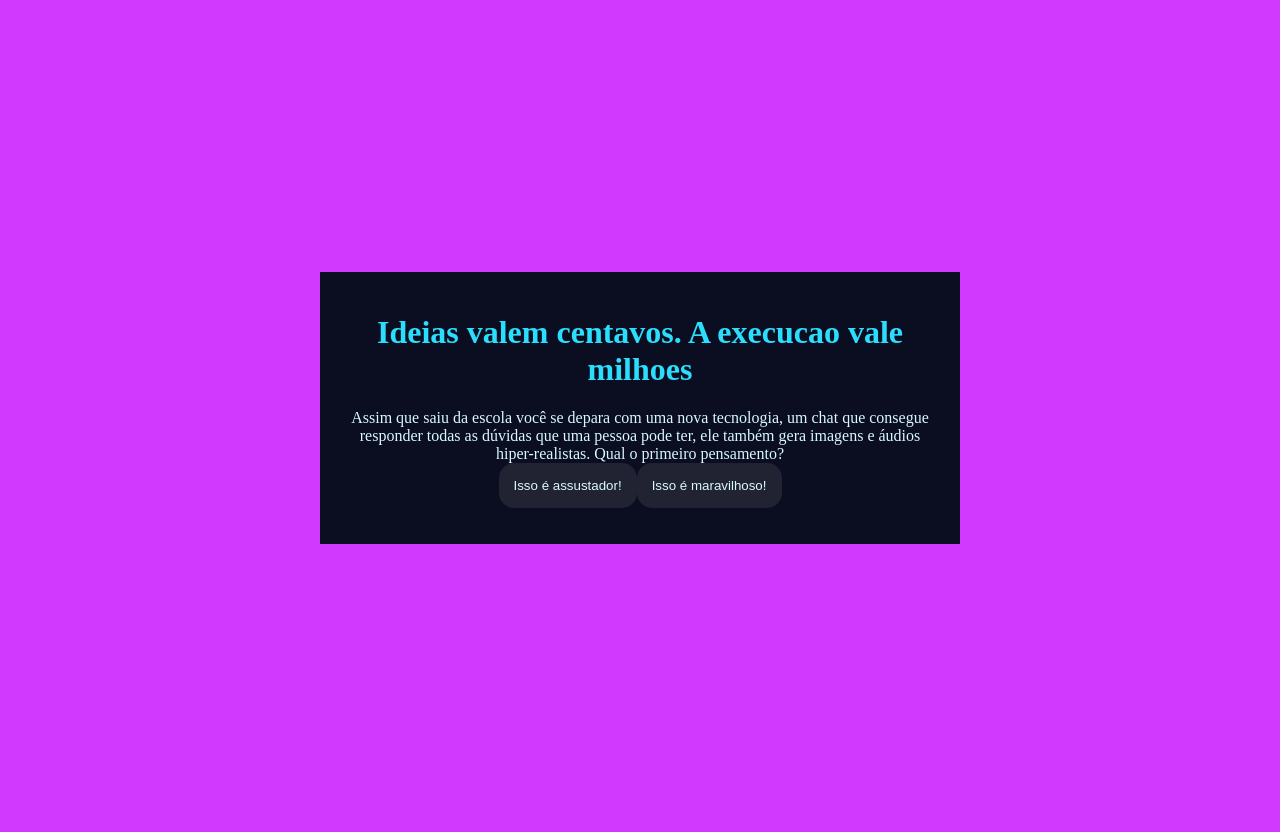
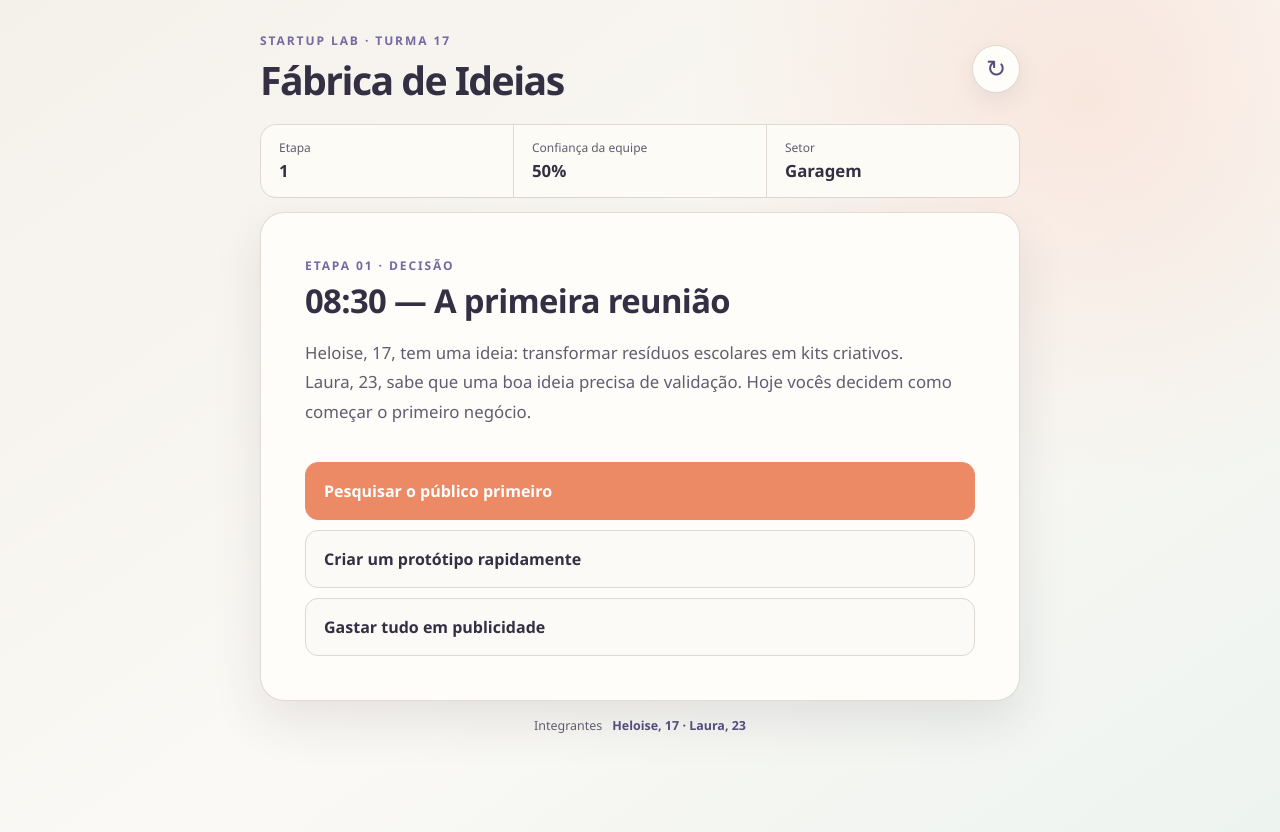
Before and after one commit to helozinha999/jovens-empreendedores, a plain HTML site: page index.html in a window 1280 px wide. Drawn offline with Linux system fonts and the light colour scheme.

Commit message:
Add files via upload

```diff
--- a/index.html
+++ b/index.html
@@ -1,20 +1,51 @@
-<!DOCTYPE html>
-<html lang="pt-br">
-<head>
-    <meta charset="UTF-8">
-    <meta name="viewport" content="width=device-width, initial-scale=1.0">
-    <link rel="stylesheet" href="style.css">
-    <title>Ideias valem centavos. A execucao vale milhoes</title>
-</head>
-<body>
-    <div class="caixa-principal">
-        <h1>Ideias valem centavos. A execucao vale milhoes</h1>
-        <div class="caixa-perguntas"></div>
-        <div class="caixa-alternativas"></div>
-        <div class="caixa-resultado">
-            <p class="texto-resultado"></p>
+<!doctype html>
+<html lang="pt-BR">
+  <head>
+    <meta charset="UTF-8" />
+    <meta name="viewport" content="width=device-width, initial-scale=1.0" />
+    <meta name="theme-color" content="#352f44" />
+    <title>Fábrica de Ideias — Jovens Empreendedores</title>
+    <link rel="stylesheet" href="styles.css" />
+  </head>
+  <body>
+    <main class="app-shell">
+      <header class="topbar">
+        <div>
+          <p class="eyebrow">STARTUP LAB · TURMA 17</p>
+          <h1>Fábrica de Ideias</h1>
         </div>
-    </div>
-    <script src="main.js"></script>
-</body>
+        <button id="restart-button" class="icon-button" type="button" aria-label="Reiniciar história">
+          ↻
+        </button>
+      </header>
+
+      <section class="status-panel" aria-label="Status da empresa">
+        <div class="status-item">
+          <span>Etapa</span>
+          <strong id="step-count">1</strong>
+        </div>
+        <div class="status-item">
+          <span>Confiança da equipe</span>
+          <strong id="trust-count">50%</strong>
+        </div>
+        <div class="status-item">
+          <span>Setor</span>
+          <strong id="zone-name">Garagem</strong>
+        </div>
+      </section>
+
+      <section id="game" class="game-card" aria-live="polite">
+        <div id="story-kicker" class="story-kicker"></div>
+        <h2 id="story-title"></h2>
+        <p id="story-text"></p>
+        <div id="choices" class="choices"></div>
+      </section>
+
+      <footer class="credits">
+        <span>Integrantes</span>
+        <strong>Heloise, 17 · Laura, 23</strong>
+      </footer>
+    </main>
+    <script src="script.js"></script>
+  </body>
 </html>
--- /dev/null
+++ b/script.js
@@ -0,0 +1,447 @@
+const story = {
+  garagem: {
+    zone: "Garagem",
+    title: "08:30 — A primeira reunião",
+    text: "Heloise, 17, tem uma ideia: transformar resíduos escolares em kits criativos. Laura, 23, sabe que uma boa ideia precisa de validação. Hoje vocês decidem como começar o primeiro negócio.",
+    choices: [
+      { text: "Pesquisar o público primeiro", next: "pesquisa", trust: 10 },
+      { text: "Criar um protótipo rapidamente", next: "prototipo", trust: 5 },
+      { text: "Gastar tudo em publicidade", next: "gameover_gasto", trust: -25 }
+    ]
+  },
+
+  pesquisa: {
+    zone: "Mercado",
+    title: "A voz dos clientes",
+    text: "Uma enquete com 23 jovens revela três problemas: desperdício de materiais, falta de opções acessíveis e poucos espaços criativos.",
+    choices: [
+      { text: "Entrevistar alunos pessoalmente", next: "entrevistas", trust: 10 },
+      { text: "Montar a proposta agora", next: "canvas", trust: 5 },
+      { text: "Escolher uma rota longa de testes", next: "longa_1", trust: 15 }
+    ]
+  },
+
+  prototipo: {
+    zone: "Oficina",
+    title: "Primeiro kit feito à mão",
+    text: "Heloise monta o kit com papel reutilizado e Laura calcula o custo. O protótipo custa 17 reais, mas a equipe ainda não sabe quanto vender.",
+    choices: [
+      { text: "Testar o preço com amigos", next: "preco", trust: 5 },
+      { text: "Buscar fornecedores locais", next: "fornecedor", trust: 10 },
+      { text: "Lançar sem testar", next: "gameover_qualidade", trust: -15 }
+    ]
+  },
+
+  entrevistas: {
+    zone: "Escola",
+    title: "Oito respostas sinceras",
+    text: "Os entrevistados gostam da proposta, mas pedem personalização. Laura sugere um modelo simples; Heloise quer um módulo com mais criatividade.",
+    choices: [
+      { text: "Criar um modelo básico personalizável", next: "canvas", trust: 15 },
+      { text: "Atender cada pedido individualmente", next: "producao", trust: 0 }
+    ]
+  },
+
+  preco: {
+    zone: "Oficina",
+    title: "Preço versus valor",
+    text: "Algumas pessoas gostariam de pagar 25 reais, outras acham 17 demais. Vocês precisam escolher uma estratégia.",
+    choices: [
+      { text: "Fazer um teste A/B", next: "teste", trust: 10 },
+      { text: "Definir um preço único competitivo", next: "canvas", trust: 5 }
+    ]
+  },
+
+  fornecedor: {
+    zone: "Comercial",
+    title: "Um parceiro responsável",
+    text: "Um fornecedor oferece desconto em papel reciclado. Em troca, exige um pedido mínimo que pode consumir todo o orçamento.",
+    choices: [
+      { text: "Negociar uma compra menor", next: "teste", trust: 15 },
+      { text: "Aceitar o pedido máximo", next: "gameover_caixa", trust: -20 },
+      { text: "Buscar outro fornecedor", next: "canvas", trust: 10 }
+    ]
+  },
+
+  canvas: {
+    zone: "Planejamento",
+    title: "A empresa ganha contornos",
+    text: "Vocês registram público, proposta de valor e canais de venda. Agora falta encontrar uma forma real de produzir e entregar.",
+    choices: [
+      { text: "Montar uma operação enxuta", next: "producao", trust: 10 },
+      { text: "Simular os custos mensais", next: "custos", trust: 10 },
+      { text: "Fazer uma pré-venda", next: "prevenda", trust: 5 }
+    ]
+  },
+
+  teste: {
+    zone: "Validação",
+    title: "Dados melhores que suposições",
+    text: "Um teste revela que o público prefere kit pequeno por 23 reais. Também surgem pedidos para levar oficinas às escolas.",
+    choices: [
+      { text: "Validar a oficina como serviço", next: "oficina", trust: 15 },
+      { text: "Criar o produto pequeno", next: "producao", trust: 10 }
+    ]
+  },
+
+  producao: {
+    zone: "Produção",
+    title: "A primeira fila de pedidos",
+    text: "Chegam 39 pedidos para o primeiro lote. A equipe só pode entregar 17 sem ajuda. A pressa ameaça a qualidade.",
+    choices: [
+      { text: "Contratar ajuda temporária", next: "equipe", trust: 10 },
+      { text: "Entregar uma parte e avisar", next: "custos", trust: 15 },
+      { text: "Prometer todos para amanhã", next: "gameover_qualidade", trust: -20 }
+    ]
+  },
+
+  custos: {
+    zone: "Finanças",
+    title: "A conta da sustentabilidade",
+    text: "A margem é pequena, mas repetível. Laura sugere calcular custos fixos e reservas; Heloise prefere investir em divulgação.",
+    choices: [
+      { text: "Criar reserva de caixa", next: "caixa", trust: 15 },
+      { text: "Investir em divulgação", next: "marketing", trust: 5 }
+    ]
+  },
+
+  prevenda: {
+    zone: "Lançamento",
+    title: "Dinheiro antes do produto",
+    text: "A pré-venda arrecada fundos suficientes para iniciar, mas dez clientes pedem entrega na próxima semana.",
+    choices: [
+      { text: "Planejar entregas em lotes", next: "producao", trust: 10 },
+      { text: "Cancelar e devolver tudo", next: "final_aprendizado", trust: 5 }
+    ]
+  },
+
+  equipe: {
+    zone: "Equipe",
+    title: "Liderar também é ouvir",
+    text: "Um colega sugere mudar o design. A equipe precisa decidir quem fará o que e como a responsabilidade será dividida.",
+    choices: [
+      { text: "Definir funções claras", next: "escala", trust: 15 },
+      { text: "Tomar todas as decisões", next: "gameover_conflito", trust: -15 }
+    ]
+  },
+
+  caixa: {
+    zone: "Finanças",
+    title: "Três meses de segurança",
+    text: "A reserva cobre custos básicos e dá tempo para crescer. Agora vocês podem investir em vendas ou em impacto social.",
+    choices: [
+      { text: "Criar programa escolar", next: "impacto", trust: 15 },
+      { text: "Expandir para outras cidades", next: "escala", trust: 10 }
+    ]
+  },
+
+  marketing: {
+    zone: "Marketing",
+    title: "A primeira grande divulgação",
+    text: "Uma postagem ganha muitas visitas, mas os pedidos chegam mais rápido que a produção. É hora de estruturar o crescimento.",
+    choices: [
+      { text: "Usar uma lista de espera", next: "escala", trust: 15 },
+      { text: "Aceitar todos os pedidos", next: "gameover_operacao", trust: -20 }
+    ]
+  },
+
+  oficina: {
+    zone: "Instituto",
+    title: "A ideia vira experiência",
+    text: "A oficina testa o kit com uma turma inteira. Os participantes sugerem que o projeto também seja usado em famílias.",
+    choices: [
+      { text: "Transformar oficina em assinatura", next: "escala", trust: 15 },
+      { text: "Lançar kit para famílias", next: "impacto", trust: 10 }
+    ]
+  },
+
+  escala: {
+    zone: "Direção",
+    title: "Você cresce, mas escolhe o caminho",
+    text: "A empresa tem boa reputação. Três modelos aparecem: comunidade, franquia social ou startup para investidores.",
+    choices: [
+      { text: "Construir uma rede comunitária", next: "final_comunidade", trust: 20 },
+      { text: "Buscar investimento para acelerar", next: "final_investimento", trust: 10 },
+      { text: "Criar uma cooperativa liderada por jovens", next: "final_social", trust: 25 },
+      { text: "Expandir sem limites", next: "gameover_operacao", trust: -25 }
+    ]
+  },
+
+  impacto: {
+    zone: "Impacto",
+    title: "Lucro com propósito",
+    text: "O projeto ajuda estudantes e gera renda. Laura propõe medir resultados; Heloise quer incluir mais jovens na criação.",
+    choices: [
+      { text: "Medir impacto e lucro juntos", next: "final_comunidade", trust: 20 },
+      { text: "Priorizar somente crescimento", next: "escala", trust: 5 },
+      { text: "Distribuir tudo sem planejar", next: "gameover_caixa", trust: -20 }
+    ]
+  },
+
+  // Caminho longo: 12 etapas, da garagem até o núcleo da estratégia.
+  longa_1: {
+    zone: "Laboratório",
+    title: "Etapa 1 — Hipóteses",
+    text: "Vocês escrevem todas as hipóteses sobre produto, preço e público.",
+    choices: [
+      { text: "Priorizar a hipótese principal", next: "longa_2", trust: 10 }
+    ]
+  },
+
+  longa_2: {
+    zone: "Laboratório",
+    title: "Etapa 2 — Entrevistas",
+    text: "Heloise prepara oito perguntas objetivas para ouvir o público.",
+    choices: [
+      { text: "Ouvir sem tentar convencer", next: "longa_3", trust: 10 },
+      { text: "Mudar as respostas do questionário", next: "gameover_qualidade", trust: -15 }
+    ]
+  },
+
+  longa_3: {
+    zone: "Escola",
+    title: "Etapa 3 — Dados reais",
+    text: "Os dados mostram interesse em oficinas e não apenas em kits.",
+    choices: [
+      { text: "Testar os dois formatos", next: "longa_4", trust: 15 }
+    ]
+  },
+
+  longa_4: {
+    zone: "Escola",
+    title: "Etapa 4 — Experimento",
+    text: "A primeira oficina dura 17 minutos de demonstração e 23 de prática.",
+    choices: [
+      { text: "Coletar feedback ao final", next: "longa_5", trust: 10 },
+      { text: "Pular o feedback", next: "producao", trust: 0 }
+    ]
+  },
+
+  longa_5: {
+    zone: "Laboratório",
+    title: "Etapa 5 — Custo completo",
+    text: "Vocês calculam material, deslocamento, tempo e risco de entrega.",
+    choices: [
+      { text: "Ajustar o modelo de preços", next: "longa_6", trust: 15 }
+    ]
+  },
+
+  longa_6: {
+    zone: "Finanças",
+    title: "Etapa 6 — Reserva",
+    text: "Laura cria uma reserva para imprevistos e compra fracionada.",
+    choices: [
+      { text: "Manter o limite de gastos", next: "longa_7", trust: 15 },
+      { text: "Gastar o caixa inteiro", next: "gameover_caixa", trust: -20 }
+    ]
+  },
+
+  longa_7: {
+    zone: "Equipe",
+    title: "Etapa 7 — Responsabilidades",
+    text: "Cada tarefa recebe uma pessoa responsável e um prazo claro.",
+    choices: [
+      { text: "Formalizar o acordo", next: "longa_8", trust: 15 }
+    ]
+  },
+
+  longa_8: {
+    zone: "Validação",
+    title: "Etapa 8 — Segundo teste",
+    text: "O segundo experimento utiliza uma turma maior e um grupo de controle.",
+    choices: [
+      { text: "Comparar os resultados", next: "longa_9", trust: 15 }
+    ]
+  },
+
+  longa_9: {
+    zone: "Estratégia",
+    title: "Etapa 9 — Diferencial",
+    text: "Você descobre que o diferencial é a personalização responsável.",
+    choices: [
+      { text: "Criar regras para personalizar", next: "longa_10", trust: 15 }
+    ]
+  },
+
+  longa_10: {
+    zone: "Estratégia",
+    title: "Etapa 10 — Crescimento",
+    text: "A equipe decide quais pedidos aceitar e quais não são sustentáveis.",
+    choices: [
+      { text: "Priorizar qualidade e propósito", next: "longa_11", trust: 20 }
+    ]
+  },
+
+  longa_11: {
+    zone: "Estratégia",
+    title: "Etapa 11 — Parceria",
+    text: "Uma escola oferece um espaço fixo para oficinas semanais.",
+    choices: [
+      { text: "Fechar parceria com metas claras", next: "longa_12", trust: 20 }
+    ]
+  },
+
+  longa_12: {
+    zone: "Direção",
+    title: "Etapa 12 — Escala consciente",
+    text: "Com dados, caixa e equipe alinhados, vocês finalmente têm uma base sólida para crescer.",
+    choices: [
+      { text: "Criar um modelo comunitário escalável", next: "final_comunidade", trust: 25 },
+      { text: "Usar investimento externo", next: "final_investimento", trust: 10 }
+    ]
+  },
+
+  final_comunidade: {
+    final: true,
+    zone: "Rede comunitária",
+    title: "Final 1 — Negócio que gera futuro",
+    text: "Heloise e Laura fundam uma rede de oficinas criativas. Cada unidade vende kits, forma jovens e financia novos projetos. Crescer significa incluir.",
+    choices: []
+  },
+
+  final_investimento: {
+    final: true,
+    zone: "Mercado nacional",
+    title: "Final 2 — A startup em expansão",
+    text: "A proposta atrai investidores que respeitam limites éticos. A empresa cresce para todo o país sem abandonar qualidade, transparência e propósito.",
+    choices: []
+  },
+
+  final_aprendizado: {
+    final: true,
+    zone: "Novo ciclo",
+    title: "Final 3 — Aprendizado antes do sucesso",
+    text: "Heloise e Laura cancelam o lançamento, devolvem os pedidos e registram o que aprenderam. A próxima ideia nasce menor, mas muito mais preparada.",
+    choices: []
+  },
+
+  final_social: {
+    final: true,
+    zone: "Projeto coletivo",
+    title: "Final secreto — Liderança compartilhada",
+    text: "Elas criam uma cooperativa jovem em que lucros são repartidos e decisões têm voto coletivo. O negócio vira uma escola de empreendedorismo.",
+    choices: []
+  },
+
+  gameover_gasto: {
+    gameOver: true,
+    zone: "Sem orçamento",
+    title: "GAME OVER — Tudo em anúncios",
+    text: "A publicidade chama atenção, mas não existe produto suficiente nem caixa para entregas. Sem estrutura, a confiança se perde.",
+    choices: []
+  },
+
+  gameover_qualidade: {
+    gameOver: true,
+    zone: "Sem qualidade",
+    title: "GAME OVER — Produto antes da validação",
+    text: "Pedidos chegam com reclamações sobre falhas e atrasos. O lançamento rápido rompe a confiança antes que o negócio tenha reputação.",
+    choices: []
+  },
+
+  gameover_caixa: {
+    gameOver: true,
+    zone: "Caixa vazio",
+    title: "GAME OVER — Caixa descontrolado",
+    text: "A compra ou o gasto maior que o necessário quebra a operação. Sem reserva, cada imprevisto vira o fim da empresa.",
+    choices: []
+  },
+
+  gameover_conflito: {
+    gameOver: true,
+    zone: "Equipe dividida",
+    title: "GAME OVER — Liderança sem equipe",
+    text: "Nenhuma decisão é compartilhada. Cansados e sem clareza, os parceiros deixam o projeto antes da primeira entrega.",
+    choices: []
+  },
+
+  gameover_operacao: {
+    gameOver: true,
+    zone: "Operação sobrecarregada",
+    title: "GAME OVER — Crescimento demais",
+    text: "Você aceita mais do que o negócio consegue entregar. Produtos atrasam, qualidade cai e a demanda vira uma crise.",
+    choices: []
+  }
+};
+
+let current = "garagem";
+let trust = 50;
+let step = 1;
+
+const card = document.getElementById("game");
+const title = document.getElementById("story-title");
+const text = document.getElementById("story-text");
+const kicker = document.getElementById("story-kicker");
+const choices = document.getElementById("choices");
+const stepCount = document.getElementById("step-count");
+const trustCount = document.getElementById("trust-count");
+const zoneName = document.getElementById("zone-name");
+
+function render() {
+  const scene = story[current];
+
+  card.className = "game-card";
+  if (scene.final) card.classList.add("ending");
+  if (scene.gameOver) card.classList.add("game-over");
+
+  stepCount.textContent = step;
+  trustCount.textContent = `${trust}%`;
+  zoneName.textContent = scene.zone;
+
+  kicker.textContent = scene.gameOver
+    ? "Fim da empresa"
+    : scene.final
+      ? "Encerramento"
+      : `Etapa ${String(step).padStart(2, "0")} · Decisão`;
+
+  title.textContent = scene.title;
+  text.textContent = scene.text;
+  choices.replaceChildren();
+
+  if (scene.final) {
+    const badge = document.createElement("div");
+    badge.className = "choice-button";
+    badge.textContent = `✓ Final alcançado · ${step} etapas`;
+    choices.appendChild(badge);
+  }
+
+  if (scene.gameOver) {
+    const badge = document.createElement("div");
+    badge.className = "choice-button";
+    badge.textContent = "× Empresa encerrada";
+    choices.appendChild(badge);
+  }
+
+  scene.choices.forEach((choice, index) => {
+    const button = document.createElement("button");
+    button.type = "button";
+    button.className = `choice-button${index === 0 && !scene.final && !scene.gameOver ? " primary" : ""}`;
+    button.textContent = choice.text;
+    button.addEventListener("click", () => {
+      trust = Math.max(0, Math.min(100, trust + choice.trust));
+      current = choice.next;
+      step += 1;
+      render();
+    });
+    choices.appendChild(button);
+  });
+
+  if (scene.final || scene.gameOver) {
+    const restart = document.createElement("button");
+    restart.type = "button";
+    restart.className = "choice-button";
+    restart.textContent = "↻ Jogar novamente";
+    restart.addEventListener("click", reset);
+    choices.appendChild(restart);
+  }
+}
+
+function reset() {
+  current = "garagem";
+  trust = 50;
+  step = 1;
+  render();
+}
+
+document.getElementById("restart-button").addEventListener("click", reset);
+render();
--- /dev/null
+++ b/styles.css
@@ -0,0 +1,217 @@
+:root {
+  --ink: #352f44;
+  --ink-soft: #625c70;
+  --paper: #fcfaf7;
+  --panel: #fffdf9;
+  --violet: #7469a1;
+  --violet-dark: #554c7c;
+  --lavender: #e9e5f4;
+  --orange: #ed8a66;
+  --orange-dark: #c96a47;
+  --yellow: #f3c969;
+  --border: #ded8d0;
+  --mint: #dcebe5;
+}
+
+* {
+  box-sizing: border-box;
+}
+
+body {
+  min-height: 100vh;
+  margin: 0;
+  font-family: "Segoe UI", system-ui, sans-serif;
+  color: var(--ink);
+  background:
+    radial-gradient(circle at 85% 12%, rgba(237, 138, 102, 0.16), transparent 25rem),
+    linear-gradient(145deg, #f4f1eb 0%, #fbf9f5 55%, #edf3ef 100%);
+}
+
+.app-shell {
+  width: min(760px, calc(100% - 32px));
+  margin: 32px auto;
+}
+
+.topbar {
+  display: flex;
+  align-items: center;
+  justify-content: space-between;
+  margin-bottom: 18px;
+}
+
+.eyebrow,
+.story-kicker {
+  margin: 0 0 4px;
+  color: var(--violet);
+  font-size: 0.75rem;
+  font-weight: 800;
+  letter-spacing: 0.16em;
+  text-transform: uppercase;
+}
+
+h1 {
+  margin: 0;
+  font-size: clamp(1.7rem, 5vw, 2.45rem);
+  letter-spacing: -0.04em;
+}
+
+.icon-button {
+  width: 48px;
+  height: 48px;
+  border: 1px solid var(--border);
+  border-radius: 50%;
+  color: var(--violet-dark);
+  background: var(--panel);
+  font-size: 1.5rem;
+  cursor: pointer;
+  box-shadow: 0 8px 22px rgba(53, 47, 68, 0.08);
+}
+
+.status-panel {
+  display: grid;
+  grid-template-columns: repeat(3, 1fr);
+  gap: 1px;
+  overflow: hidden;
+  margin-bottom: 14px;
+  border: 1px solid var(--border);
+  border-radius: 16px;
+  background: var(--border);
+}
+
+.status-item {
+  min-height: 72px;
+  padding: 14px 18px;
+  background: rgba(255, 253, 249, 0.94);
+}
+
+.status-item span {
+  display: block;
+  margin-bottom: 3px;
+  color: var(--ink-soft);
+  font-size: 0.75rem;
+}
+
+.status-item strong {
+  font-size: 1.05rem;
+}
+
+.game-card {
+  min-height: 430px;
+  padding: clamp(24px, 6vw, 44px);
+  border: 1px solid rgba(222, 216, 208, 0.9);
+  border-radius: 24px;
+  background: var(--panel);
+  box-shadow: 0 20px 50px rgba(53, 47, 68, 0.11);
+  animation: appear 0.32s ease-out;
+}
+
+.game-card h2 {
+  max-width: 620px;
+  margin: 8px 0 18px;
+  font-size: clamp(1.45rem, 4vw, 2.05rem);
+  line-height: 1.16;
+  letter-spacing: -0.02em;
+}
+
+.game-card > p {
+  max-width: 650px;
+  min-height: 96px;
+  margin: 0 0 28px;
+  color: var(--ink-soft);
+  font-size: 1.05rem;
+  line-height: 1.75;
+}
+
+.choices {
+  display: grid;
+  gap: 10px;
+}
+
+.choice-button {
+  width: 100%;
+  min-height: 58px;
+  padding: 13px 18px;
+  border: 1px solid var(--border);
+  border-radius: 13px;
+  color: var(--ink);
+  background: var(--paper);
+  font: inherit;
+  font-weight: 750;
+  text-align: left;
+  cursor: pointer;
+  transition: 160ms ease;
+}
+
+.choice-button:hover,
+.choice-button:focus-visible {
+  border-color: var(--violet);
+  background: var(--lavender);
+  transform: translateY(-2px);
+  outline: none;
+}
+
+.choice-button.primary {
+  border-color: var(--orange);
+  color: #fff;
+  background: var(--orange);
+}
+
+.choice-button.primary:hover,
+.choice-button.primary:focus-visible {
+  border-color: var(--orange-dark);
+  background: var(--orange-dark);
+}
+
+.credits {
+  display: flex;
+  justify-content: center;
+  flex-wrap: wrap;
+  gap: 6px 10px;
+  margin-top: 16px;
+  color: var(--ink-soft);
+  font-size: 0.78rem;
+  text-align: center;
+}
+
+.credits strong {
+  color: var(--violet-dark);
+}
+
+.game-card.ending {
+  border-top: 6px solid var(--yellow);
+  background: linear-gradient(145deg, #fffdf9 30%, #f6f4ec);
+}
+
+.game-card.game-over {
+  border-top: 6px solid var(--orange);
+  background: linear-gradient(145deg, #fffdf9 30%, #fff1eb);
+}
+
+@keyframes appear {
+  from { opacity: 0; transform: translateY(8px); }
+  to { opacity: 1; transform: translateY(0); }
+}
+
+@media (max-width: 540px) {
+  .app-shell {
+    width: min(100% - 20px, 760px);
+    margin-top: 18px;
+  }
+
+  .status-item {
+    padding: 12px 8px;
+    text-align: center;
+  }
+
+  .status-item span {
+    min-height: 32px;
+  }
+
+  .game-card {
+    min-height: 470px;
+  }
+
+  .game-card > p {
+    min-height: 130px;
+  }
+}
```
